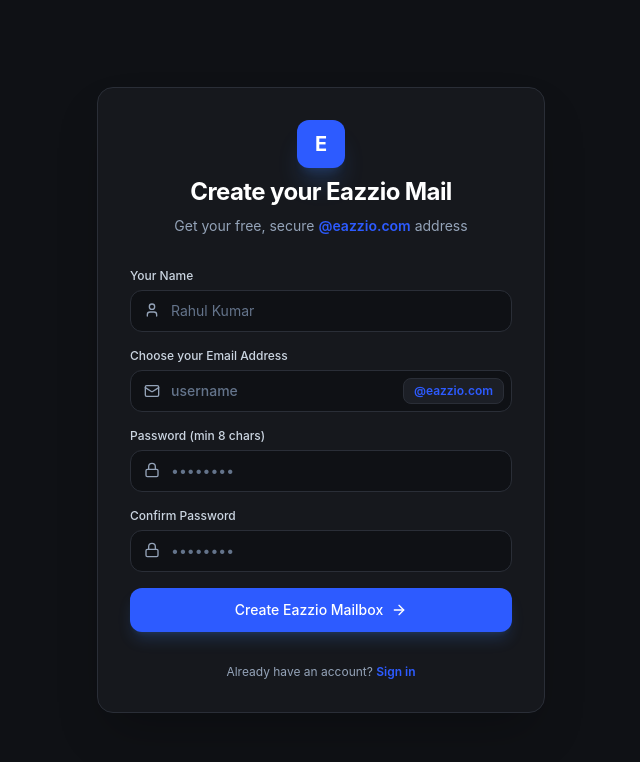
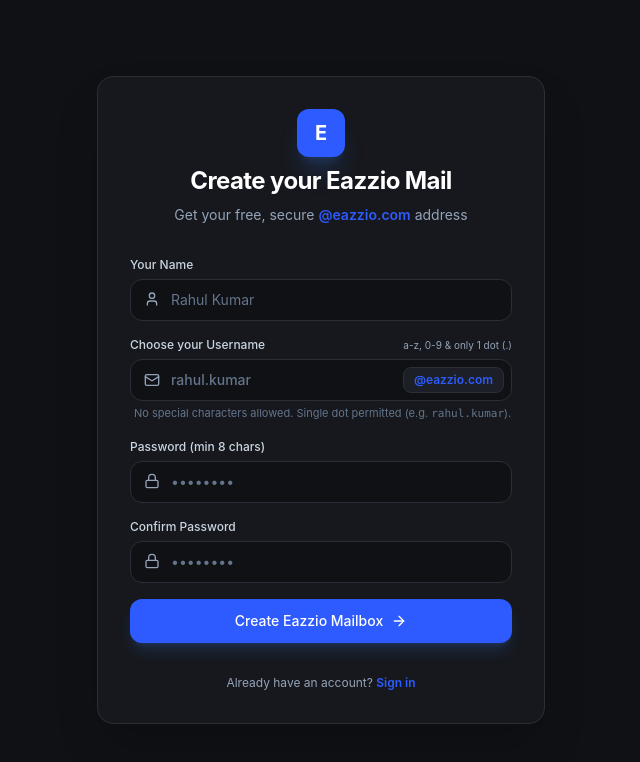
Before and after one commit to Thesis-Tech/Eazzio_Mail, a Next.js app in the folder apps/web/: page /register in a window 1280 px wide. Shown: the top 762 px of the page, without its empty margins (319-959 px from the left). Built offline with nearby package versions, Linux system fonts and the light colour scheme.

Commit message:
feat(web): enforce strict username validation rules (a-z, 0-9, single dot only)

```diff
--- a/apps/web/src/app/register/page.tsx
+++ b/apps/web/src/app/register/page.tsx
@@ -2,23 +2,44 @@
 
 import React, { useState } from 'react';
 import Link from 'next/link';
-import { Mail, Lock, User, ArrowRight, AlertCircle, Sparkles, CheckCircle2 } from 'lucide-react';
+import { Mail, Lock, User, ArrowRight, AlertCircle, Sparkles } from 'lucide-react';
 import { AuthStore } from '../../lib/auth-store';
 
 export default function RegisterPage() {
   const [displayName, setDisplayName] = useState('');
-  const [username, setUsername] = useState('');
+  const [rawUsername, setRawUsername] = useState('');
   const [password, setPassword] = useState('');
   const [confirmPassword, setConfirmPassword] = useState('');
   const [isLoading, setIsLoading] = useState(false);
   const [errorMessage, setErrorMessage] = useState<string | null>(null);
 
-  // Clean username: remove @eazzio.com if pasted, lowercase, remove invalid chars
-  const cleanUsername = username
-    .toLowerCase()
-    .replace(/@eazzio\.com$/i, '')
-    .replace(/[^a-z0-9._-]/g, '');
+  /**
+   * Enforces strict username rules:
+   * 1. Only a-z, 0-9, and at most one '.' (no special characters).
+   * 2. Cannot start with a dot.
+   */
+  const sanitizeUsernameInput = (input: string): string => {
+    let val = input.toLowerCase().replace(/@eazzio\.com$/i, '');
+    // Strip everything except lowercase letters, numbers, and dot
+    val = val.replace(/[^a-z0-9.]/g, '');
+    // Cannot start with dot
+    val = val.replace(/^\./, '');
+    // Allow at most ONE dot in the entire username
+    const dotIndex = val.indexOf('.');
+    if (dotIndex !== -1) {
+      const beforeDot = val.slice(0, dotIndex);
+      const afterDot = val.slice(dotIndex + 1).replace(/\./g, '');
+      val = `${beforeDot}.${afterDot}`;
+    }
+    return val;
+  };
 
+  const handleUsernameChange = (e: React.ChangeEvent<HTMLInputElement>) => {
+    const sanitized = sanitizeUsernameInput(e.target.value);
+    setRawUsername(sanitized);
+  };
+
+  const cleanUsername = rawUsername;
   const fullEmailAddress = cleanUsername ? `${cleanUsername}@eazzio.com` : '';
 
   const handleRegister = async (e: React.FormEvent) => {
@@ -33,6 +54,20 @@
 
       if (cleanUsername.length < 3) {
         throw new Error('Username must be at least 3 characters long');
+      }
+
+      if (cleanUsername.length > 30) {
+        throw new Error('Username cannot exceed 30 characters');
+      }
+
+      if (cleanUsername.endsWith('.')) {
+        throw new Error('Username cannot end with a dot (.)');
+      }
+
+      // Exact strict regex: alphanumeric, optional single dot in between, followed by alphanumeric
+      const usernameRegex = /^[a-z0-9]+(\.[a-z0-9]+)?$/;
+      if (!usernameRegex.test(cleanUsername)) {
+        throw new Error('Username can only contain letters (a-z), numbers (0-9), and at most one dot (.) (e.g. rahul.kumar)');
       }
 
       if (password.length < 8) {
@@ -105,15 +140,18 @@
 
           {/* Eazzio Username Input with fixed @eazzio.com badge */}
           <div>
-            <label className="block text-xs font-medium text-slate-300 mb-1.5">Choose your Email Address</label>
+            <div className="flex justify-between items-center mb-1.5">
+              <label className="text-xs font-medium text-slate-300">Choose your Username</label>
+              <span className="text-[10px] text-slate-400">a-z, 0-9 & only 1 dot (.)</span>
+            </div>
             <div className="relative flex items-center">
               <Mail className="w-4 h-4 absolute left-3.5 text-slate-400 pointer-events-none" />
               <input
                 type="text"
                 value={cleanUsername}
-                onChange={(e) => setUsername(e.target.value)}
+                onChange={handleUsernameChange}
                 required
-                placeholder="username"
+                placeholder="rahul.kumar"
                 className="w-full bg-[#0F1115] border border-[#2A2E37] focus:border-[#2D5BFF] focus:ring-1 focus:ring-[#2D5BFF] rounded-xl pl-10 pr-32 py-2.5 text-sm font-medium text-white placeholder-slate-500 outline-none transition-all"
                 data-testid="register-username-input"
               />
@@ -121,10 +159,14 @@
                 @eazzio.com
               </div>
             </div>
-            {cleanUsername && (
+            {cleanUsername ? (
               <p className="text-[11px] text-slate-400 mt-1.5 flex items-center gap-1.5 pl-1">
                 <Sparkles className="w-3 h-3 text-[#2D5BFF]" />
                 Your address will be: <span className="text-white font-medium">{fullEmailAddress}</span>
+              </p>
+            ) : (
+              <p className="text-[11px] text-slate-500 mt-1 pl-1">
+                No special characters allowed. Single dot permitted (e.g. <code>rahul.kumar</code>).
               </p>
             )}
           </div>
```
Also changed, not shown: 2 other files (tests, documents, lock files or other folders).
